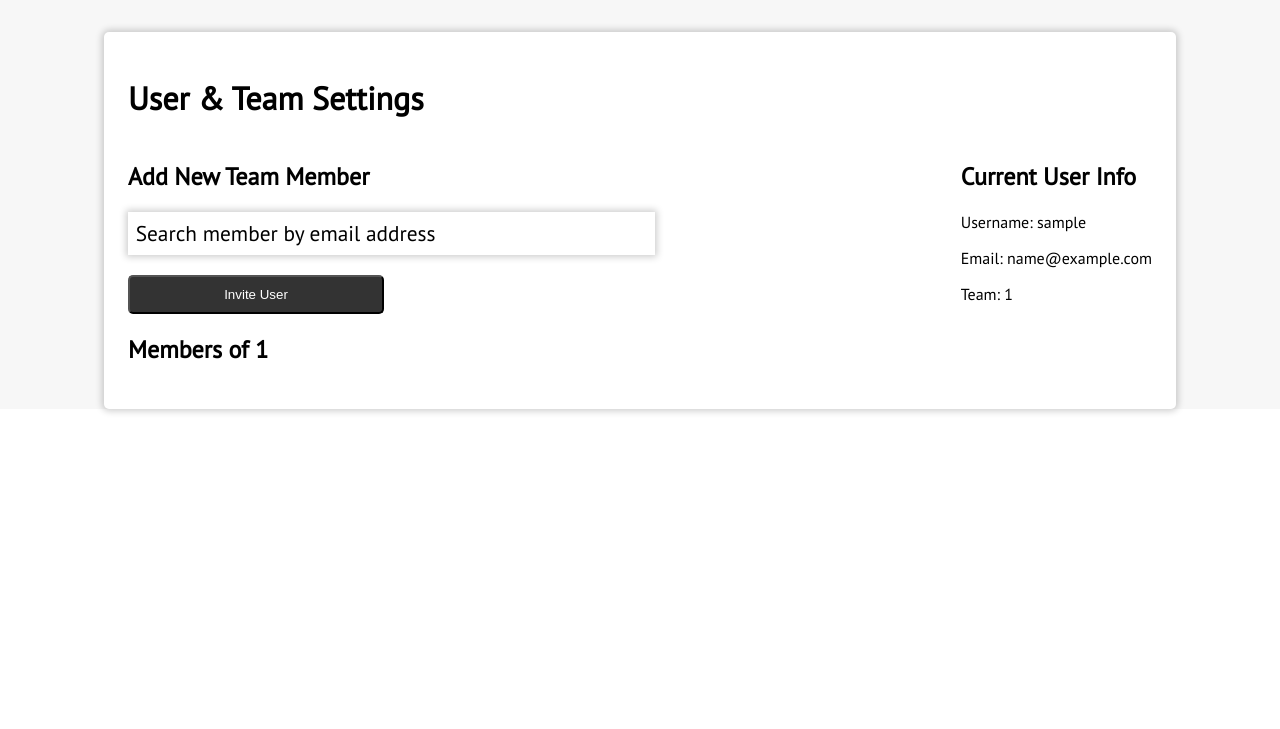
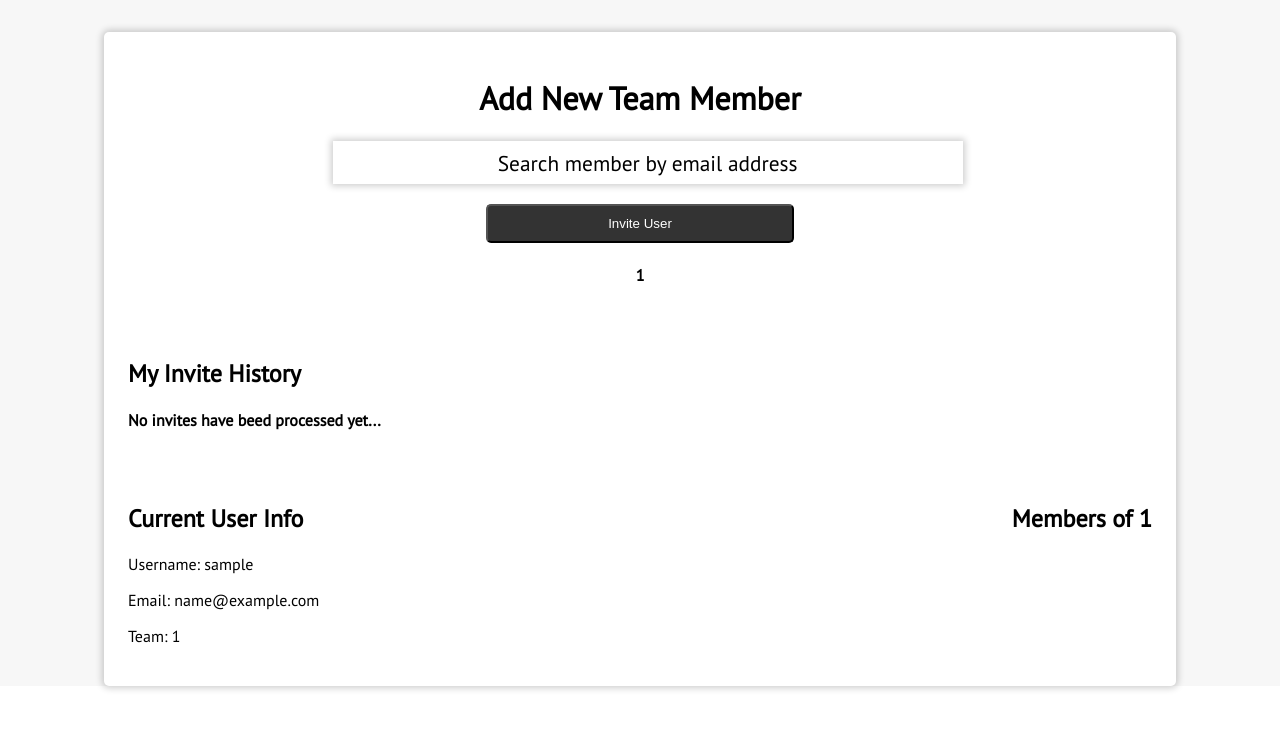
Before and after one commit to SatherWS/Micro-Cloud, a PHP site: page /views/settings.php?msg=1 in a window 1280 px wide. Shown: the part 51-780 px from the top of the page. Run offline with PHP 8.4, Linux system fonts and the light colour scheme; the visitor is signed in with stand-in values (Sample User, id 1); tables that the repository leaves empty hold one stand-in row (values such as "Sample post").

Commit message:
analytics and settings section edits

```diff
--- a/static/style.css
+++ b/static/style.css
@@ -622,6 +622,7 @@
 
 .settings-space {
   padding-top: 2rem;
+  margin-bottom: 1rem;
 }
 
 .settings-flex {
@@ -630,7 +631,32 @@
 }
 
 .add-worker {
-  flex: 50% 0;
+  width: 60%;
+  text-align: center;
+  margin: 0 auto;
+}
+
+.add-worker input {
+  text-align: center;
+}
+
+.accept-btn {
+  background: green;
+  color: #fff;
+}
+.accept-btn:hover {
+  background:#333;
+}
+.deny-btn {
+  background-color: red;
+  color: #fff;
+}
+.deny-btn:hover {
+  background:#333;
+}
+
+.invites {
+  padding: 2rem 0;
 }
 
 .text-center {
@@ -1110,9 +1136,6 @@
   .pie-box {
     display: block;
   }
-  .pie-data {
-    width: 100%;
-  }
 }
   /*
   @media screen and (max-height: 700px) {
@@ -1124,12 +1147,6 @@
 
   /* Mobile responsive section start*/
   /* removed only keyword before screen keyword 6/18 */
-  @media screen and (max-width: 799px) {
-    .pie-data {
-      width: 100%;
-    }
-  }
-
   /* Make Tables Responsive */
   @media only screen and (max-width: 760px),
   (min-device-width: 768px) and (max-device-width: 1024px)  {
@@ -1240,9 +1257,6 @@
     }
     .edit-field {
       margin-top: .5rem;
-    }
-    .pie-data{
-      width: 100%;
     }
   }
 
--- a/views/settings.php
+++ b/views/settings.php
@@ -14,26 +14,26 @@
     $stmnt -> execute();
     $results = $stmnt -> get_result();
 
-    if (isset($_POST["search_user"])) {
-        $search = "select email from users where email = ?";
-        $stmnt = mysqli_prepare($curs, $search);
-        $stmnt -> bind_param("s", $_POST["user_email"]);
-        $stmnt -> execute();
-        $result = $stmnt -> get_result();
-        if ($result) {
-            // this is temporary pseudocode
-            $push_user = new Pusher();
-            $add_guy = $push_user->add_guy();
-        }
+    /*
+    $sql2 = "select * from invites where team_name = ?";
+    $stmnt2 = mysqli_prepare($curs, $sql2);
+    $stmnt2->bind_param("s", $_SESSION["team"]);
+    $stmnt2->execute();
+    $results2 = $stmnt2->get_result();
+    */
 
-    }
+    $sql3 = "select * from invites where receiver = ? or sender = ?";
+    $stmnt3 = mysqli_prepare($curs, $sql3);
+    $stmnt3->bind_param("ss", $_SESSION["unq_user"], $_SESSION["unq_user"]);
+    $stmnt3->execute();
+    $results3 = $stmnt3->get_result();
 ?>
 <!DOCTYPE html>
 <html lang="en">
 <head>
 <meta charset="UTF-8">
     <meta name="viewport" content="width=device-width, initial-scale=1.0">
-    <title>Teamswoop | User Settings</title>
+    <title>Swoop.Team | User Settings</title>
     <link rel="stylesheet" href="../static/style.css">
     <link rel="stylesheet" href="https://cdnjs.cloudflare.com/ajax/libs/font-awesome/4.7.0/css/font-awesome.min.css">
     <link href="https://fonts.googleapis.com/css2?family=PT+Sans&display=swap" rel="stylesheet">
@@ -44,17 +44,57 @@
     <div class="todo-bg-test">
         <div class="settings-space">
             <div class="settings-panel">
-                <h1>User & Team Settings</h1>
+                <div class="add-worker">
+                    <form method="post" action="../controllers/auth_user.php">
+                        <h1>Add New Team Member</h1>
+                        <input type="text" name="user_email" placeholder="Search member by email address" class="spc-n simple-input" required>
+                        <br><br>
+                        <input type="submit" name="invite_user" value="Invite User" id="form-control2">
+                    </form>
+                    <?php echo "<h4>".$_GET["msg"]."</h4>";?>
+                </div>
+                <div class="invites">
+                    <h2>My Invite History</h2>
+                    <form action="../controllers/auth_user.php">
+                    <table class="data journal-tab">
+                    <?php
+                    if (mysqli_num_rows($results3) > 0) {
+                        include ("./components/settings-table.php");
+                        while ($row=mysqli_fetch_assoc($results3)) {
+                            $id = $row["team_name"];
+                            if ($_SESSION["unq_user"] == $row["receiver"]) {
+                                echo "<tr><td><button class='accept-btn' type='submit' name='accept' value='$id'>Accept</button>";
+                                echo "<button class='deny-btn' type='submit' name='deny' value='$id'>Deny</button></td>";
+                            }
+                            else {
+                                echo "<tr><td></td>";
+                            }
+                            echo "<td>".$row["team_name"]."</td>";
+                            echo "<td>".$row["sender"]."</td>";
+                            echo "<td>".$row["receiver"]."</td>";
+                            echo "<td>".$row["status"]."</td>";
+                            echo "<td>".$row["date_created"]."</td>";
+                        }
+                    }
+                    else {
+                        echo "<h4>No invites have beed processed yet...</h4>";
+                    }
+                    ?>
+                    </table>
+                    </form>
+                </div>
                 <div class="settings-flex r-cols">
-                    <div class="add-worker">
-                        <form method="post">
-                            <h2>Add New Team Member</h2>
-                            <input type="text" name="user_email" placeholder="Search member by email address" class="spc-n simple-input" required>
-                            <br><br>
-                            <input type="submit" name="search_user" value="Invite User" id="form-control2">
-                        </form>
-
+                    <div>
+                        <h2>Current User Info</h2>
                         <?php
+                            echo "<p>Username: ".$_SESSION["user"]."</p>";
+                            echo "<p>Email: ".$_SESSION["unq_user"]."</p>";
+                            echo "<p>Team: ".$_SESSION["team"]."</p>";
+                        ?>
+                    </div>
+                    <div>
+                        <?php
+                            // for add teammate form
                             if (isset($_GET["error"])) {
                                 echo "<div><p>".$_GET["error"]."</p></div>";
                             }
@@ -64,15 +104,6 @@
                             }
                         ?>
                     </div>
-                    <div>
-                        <h2>Current User Info</h2>
-                        <?php
-                            echo "<p>Username: ".$_SESSION["user"]."</p>";
-                            echo "<p>Email: ".$_SESSION["unq_user"]."</p>";
-                            echo "<p>Team: ".$_SESSION["team"]."</p>";
-                        ?>
-                    </div>
-
                 </div>
                 <!-- WIP
                 <h1>Danger Zone</h1>
--- a/views/show-tasks.php
+++ b/views/show-tasks.php
@@ -55,7 +55,7 @@
                 </h3>
             </div>
             <form method="POST" class="mr2rem">
-                <select  class="main-selector mr2rem" name="s-status" id="myselect" onchange="this.form.submit()">
+                <select class="main-selector mr2rem" name="s-status" id="myselect" onchange="this.form.submit()">
                     <option value="none" selected disabled hidden>Filter by Status</option>
                     <option value="SHOW ALL">SHOW ALL</option>
                     <option value="NOT STARTED">NOT STARTED</option>
```
Also changed, not shown: authentication/signup.php (+6 -3 lines), config/ddl_config.sql (+12 -0 lines), controllers/auth_user.php (+69 -21 lines), models/gantt.php (+28 -16 lines), views/analytics.php (+27 -26 lines), views/components/settings-table.php (added, +8 -0 lines), README.md.
